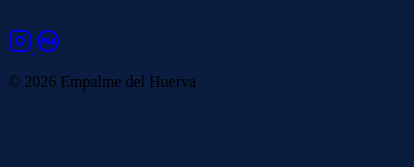
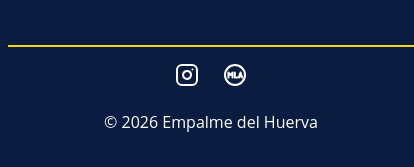
Before and after one commit to diegopuertolas/empalme-huerva-web, a website built with Vite: page index.html in a window 390 px wide. Shown: the part 2235-2402 px from the top of the page, 414 px wide, since content can reach past the window. Before the commit the page ends 2342 px from the top, so only its background shows below. Built offline with nearby package versions, Linux system fonts and the light colour scheme.

Commit message:
feat: add footer styles with responsive design

```diff
--- a/src/styles/index.scss
+++ b/src/styles/index.scss
@@ -3,6 +3,7 @@
 @use './components/buttons' as *;
 
 @use './layout/header' as *;
+@use './layout/footer' as *;
 
 @use './pages/home' as *;
 
--- /dev/null
+++ b/src/styles/layout/_footer.scss
@@ -0,0 +1,60 @@
+@use '../base/variables' as *;
+
+.footer {
+  width: 100%;
+  border-top: 2px solid $secondary-color;
+  padding: 1rem;
+  margin-top: 1rem;
+
+  &__container {
+    display: flex;
+    flex-direction: column;
+    align-items: center;
+    gap: 0.5rem;
+  }
+
+  &__social {
+    display: flex;
+    align-items: center;
+    gap: 1.5rem;
+  }
+
+  &__link {
+    display: inline-flex;
+    align-items: center;
+    justify-content: center;
+    color: $white-neutral-color;
+
+    &:hover {
+      color: $secondary-color;
+    }
+  }
+
+  &__icon {
+    width: $icon-size-base;
+    height: $icon-size-base;
+  }
+
+  &__logo-liga {
+    height: $icon-size-base;
+    width: auto;
+    object-fit: contain;
+    border-radius: 4px;
+  }
+
+  &__copyright {
+    font-family: $body-text-font;
+    font-size: 1rem;
+    color: $white-neutral-color;
+    text-align: center;
+  }
+
+  @media (min-width: $breakpoint-desktop) {
+    padding: 2.5rem 2rem;
+
+    &__container {
+      flex-direction: row-reverse;
+      justify-content: space-around;
+    }
+  }
+}
```
